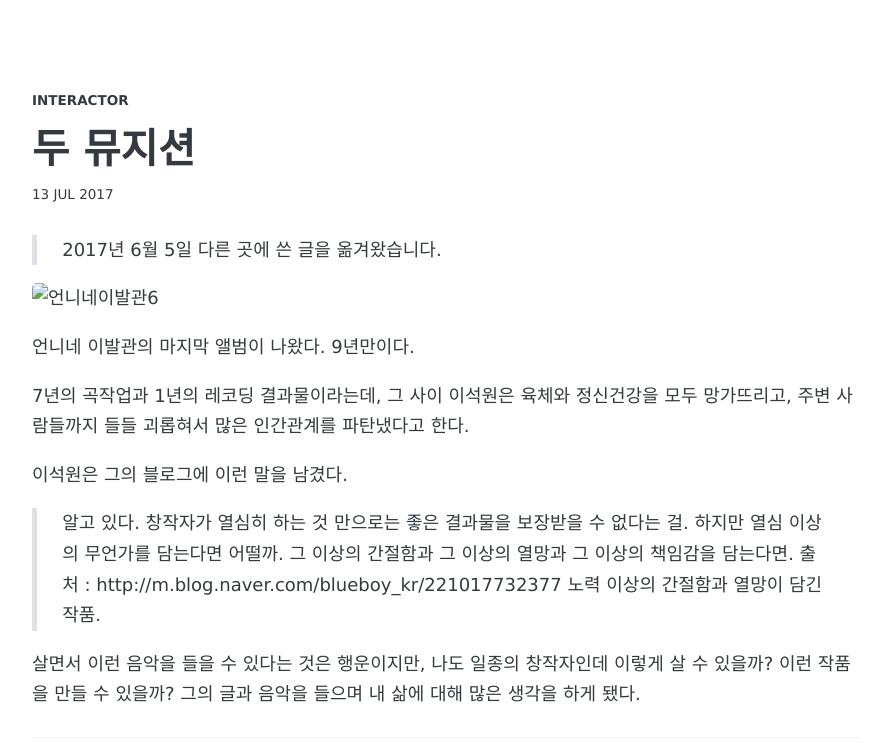
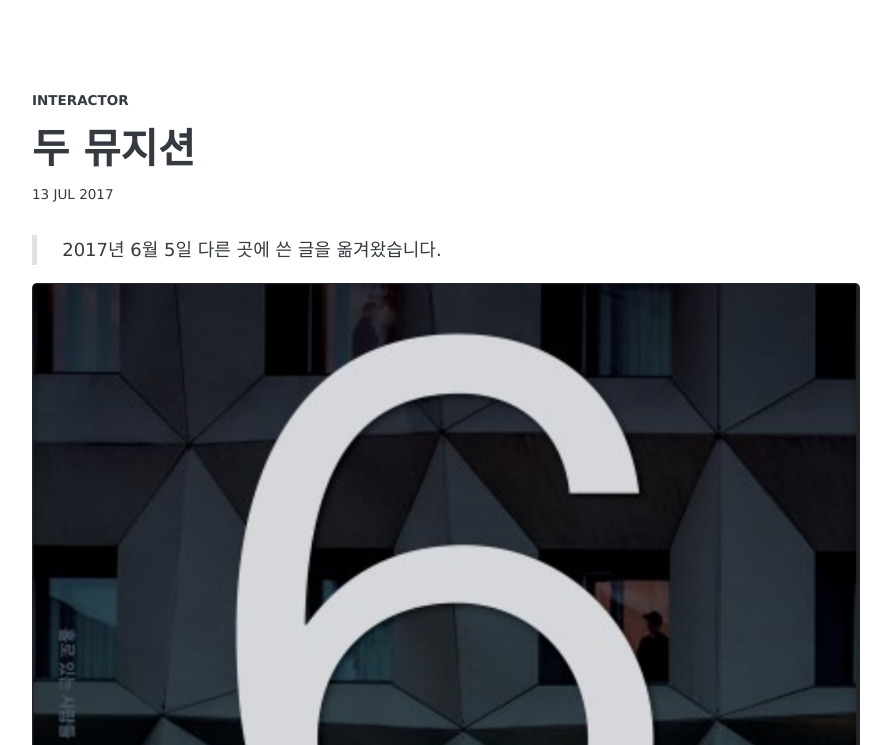
Before and after one commit to interactor/interactor.github.io, a Jekyll site: the page built from _posts/2017-07-13-two-musicians.md, in a window 1280 px wide. Shown: the top 745 px of the page, without its empty margins (194-1085 px from the left). Built offline with Jekyll 4.4.1, drawn with Linux system fonts in a browser that asks for light colours; some web fonts are replaced; comment, search, counter and statistics services are not loaded; grey boxes are pictures that could not be loaded.

Commit message:
modify image url

```diff
--- a/_posts/2017-07-13-two-musicians.md
+++ b/_posts/2017-07-13-two-musicians.md
@@ -9,7 +9,7 @@ share: true
 
 > 2017년 6월 5일 다른 곳에 쓴 글을 옮겨왔습니다.
 
-![언니네이발관6](images/2017-07-13-two-musicians-image1.png)
+![언니네이발관6](/images/2017-07-13-two-musicians-image1.png)
 
 언니네 이발관의 마지막 앨범이 나왔다. 9년만이다.
 
@@ -25,7 +25,7 @@ share: true
 
 ---
 
-![WeAreX](images/2017-07-13-two-musicians-image2.png)
+![WeAreX](/images/2017-07-13-two-musicians-image2.jpg)
 
 X-Japan과 요시키의 일대기를 다룬 다큐멘터리, “We are X”가 개봉했다.
 
```
